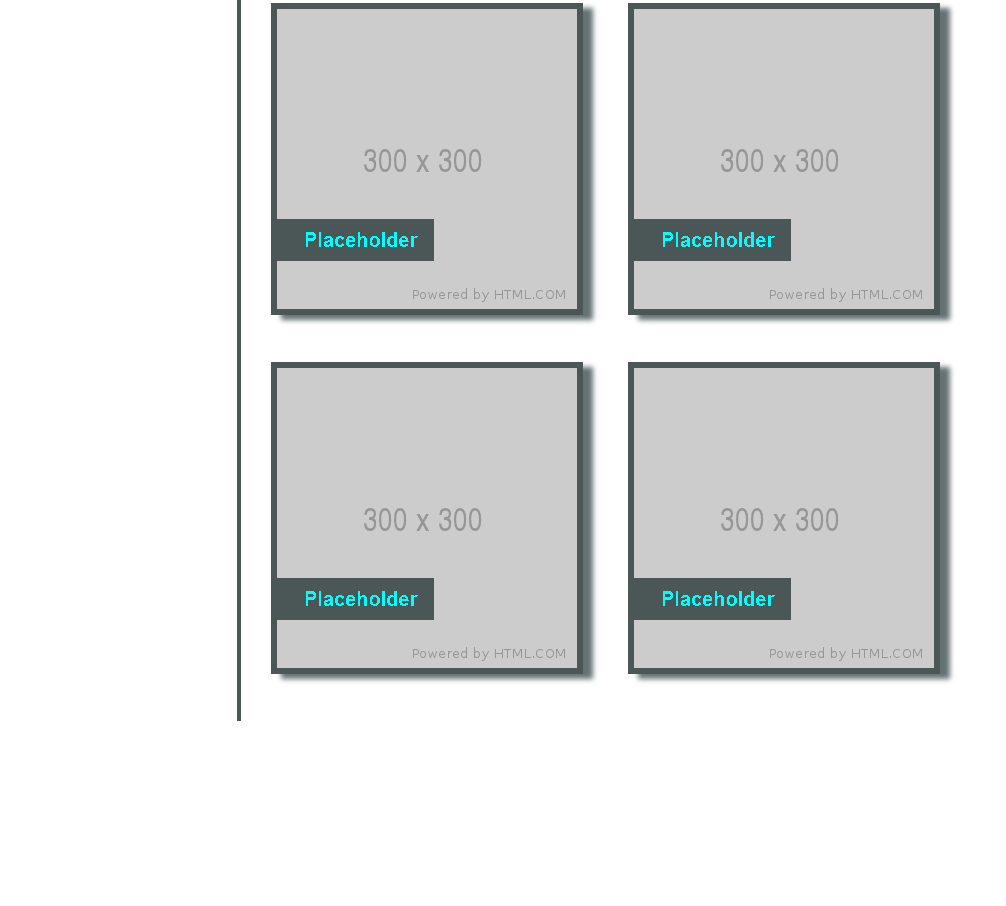
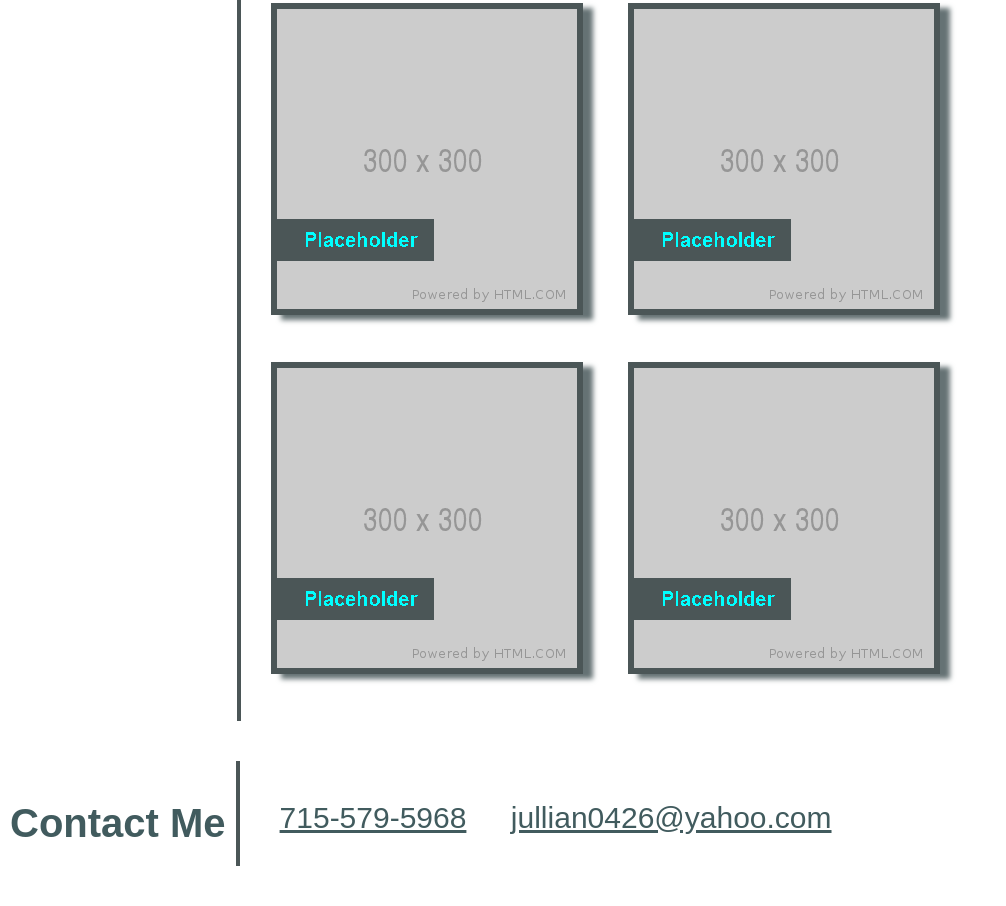
Before and after one commit to Jullian0426/Professional-Portfolio, a plain HTML site: page index.html in a window 1280 px wide. Shown: the part 956-1862 px from the top of the page, without its empty margins (0-1006 px from the left). Before the commit the page ends 1677 px from the top, so only its background shows below. Drawn offline with Linux system fonts and the light colour scheme.

Commit message:
Create 'contact me' section with styling

```diff
--- a/assets/style.css
+++ b/assets/style.css
@@ -40,10 +40,6 @@ header nav {
     margin-right: 20px;
 }
 
-header nav ul {
-    list-style-type: none;
-}
-
 header nav ul li {
     text-decoration: underline;
     font-size: 30px;
@@ -58,12 +54,15 @@ header nav ul li {
     color: #415b5e;
 }
 
+h2 {
+    height: auto;
+    border-right: 4px solid #4b5657;
+    font-size: 40px;
+}
+
 .about {
     padding: 40px 10px 0px 105px;
-    height: auto;
     width: 245px;
-    border-right: 4px solid #4b5657;
-    font-size: 40px;
 }
 
 .content div {
@@ -78,15 +77,16 @@ header nav ul li {
 
 .work {
     padding: 40px 10px 0px 128px;
-    height: auto;
-    border-right: 4px solid #4b5657;
-    font-size: 40px;
 }
 
 .work-images img {
     margin: 0px 40px 40px 0px;
     border: 6px solid #4b5657;
     box-shadow: 10px 5px 5px #657274;
+}
+
+.prework {
+    width: 1000px;
 }
 
 .prework-caption {
@@ -101,8 +101,16 @@ header nav ul li {
     padding: 6px 6px 6px 60px;
 }
 
-.prework {
-    width: 1000px;
+.contact {
+    padding: 40px 10px 20px 10px;
+    margin-bottom: 40px;
+}
+
+.content ul li {
+    text-decoration: underline;
+    font-size: 30px;
+    display: inline-block;
+    margin: 40px 0px 10px 40px;
 }
 
 @media screen and (max-width: 1320px) {
--- a/index.html
+++ b/index.html
@@ -20,7 +20,7 @@
                     <a href="#work">Work</a>
                 </li>
                 <li>
-                    <a href="#Contact-me">Contact Me</a>
+                    <a href="#contact-me">Contact Me</a>
                 </li>
             </ul>
         </nav>
@@ -46,9 +46,13 @@
                 <img src="./assets/images/300.png" alt="Placeholder Image">
             </div>
         </section>
+
+        <section id="contact-me" class="content">
+            <h2 class="contact">Contact Me</h2>
+            <ul>
+                <li>715-579-5968</li>
+                <li>jullian0426@yahoo.com</li>
+            </ul>
+        </section>
     </main>
-
-    <footer>
-
-    </footer>
 </body>
```
